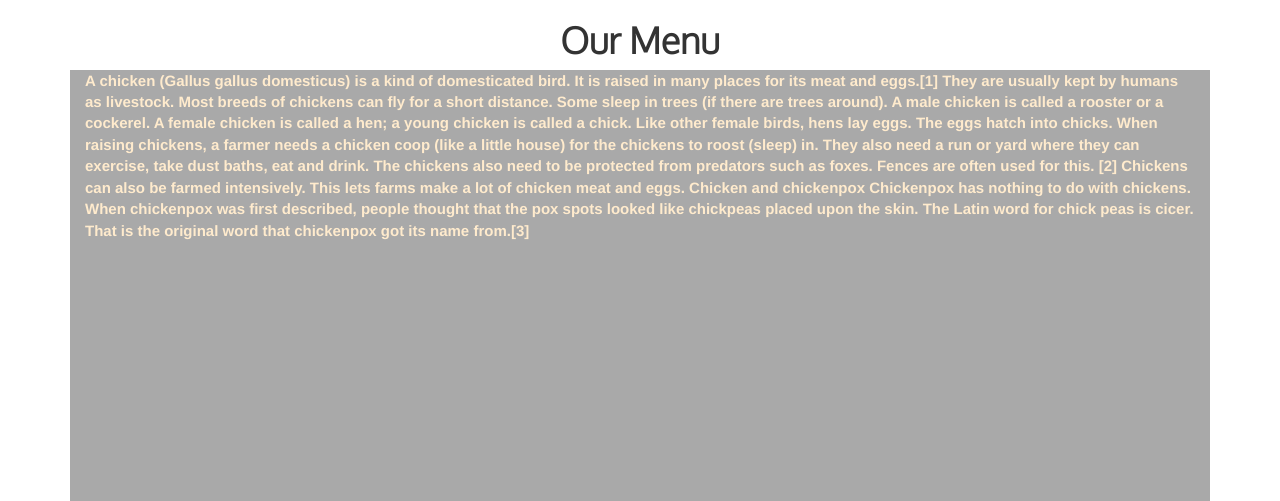
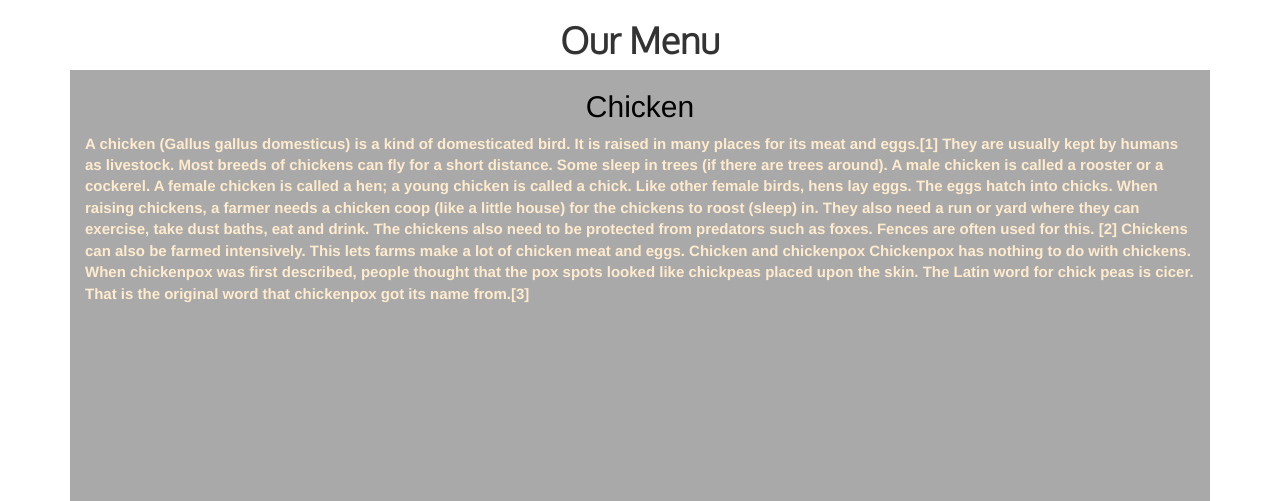
Before and after one commit to Boumandil97/coursera-test, a PHP site: page /mod3-solution/index.html in a window 1280 px wide. Shown: the part 72-573 px from the top of the page. Run offline with PHP 8.4, Linux system fonts and the light colour scheme.

Commit message:
last change

```diff
--- a/site/mod3-solution/css/styles.css
+++ b/site/mod3-solution/css/styles.css
@@ -61,3 +61,6 @@ h1{
 	color: blanchedalmond;
 	font-weight: 800;
 }
+h2{
+	color:black;
+}
--- a/site/mod3-solution/index.html
+++ b/site/mod3-solution/index.html
@@ -67,6 +67,7 @@
 
 
 		<div id="grid" class="col-md-12 col-sm-12 col-xs-12 ">
+			<h2 class="text-center">Chicken</h2>
 		<p>A chicken (Gallus gallus domesticus) is a kind of domesticated bird. It is raised in many places for its meat and eggs.[1] They are usually kept by humans as livestock. Most breeds of chickens can fly for a short distance. Some sleep in trees (if there are trees around).
 
 A male chicken is called a rooster or a cockerel. A female chicken is called a hen; a young chicken is called a chick. Like other female birds, hens lay eggs. The eggs hatch into chicks.
```
